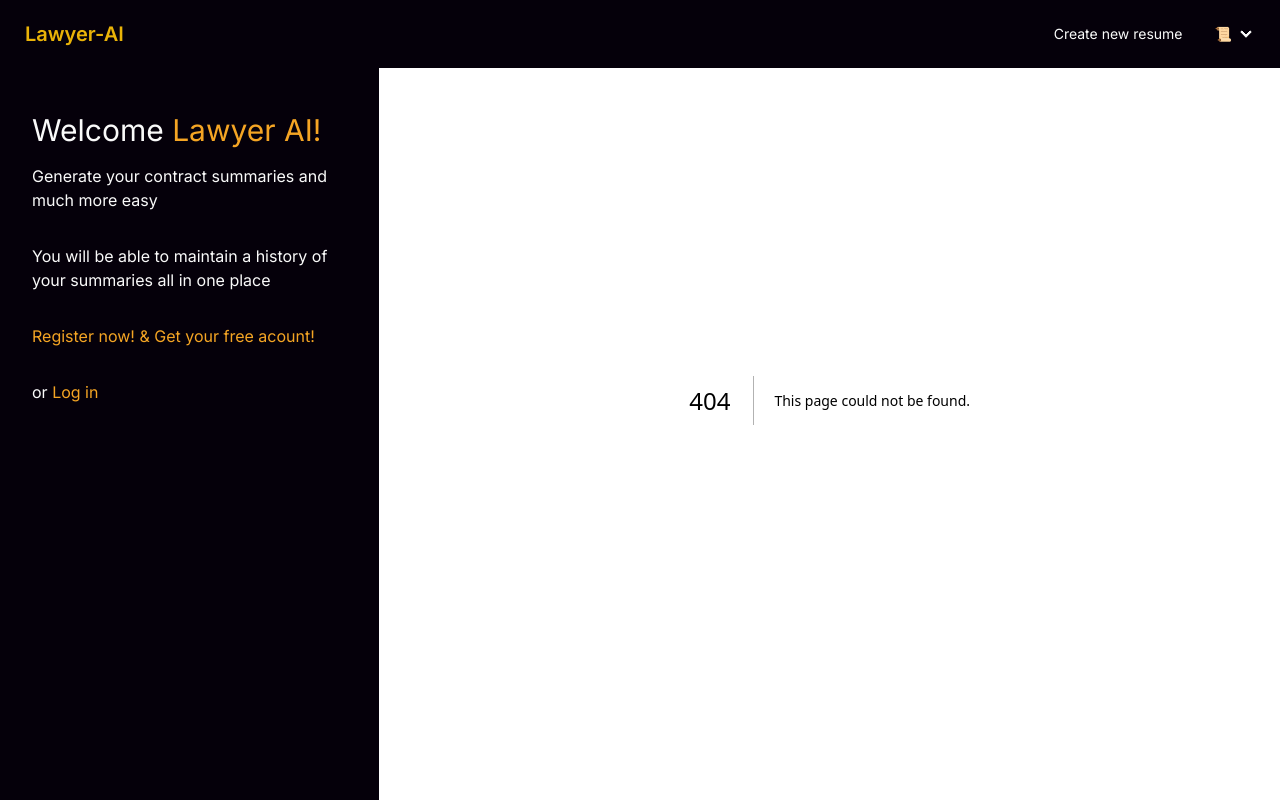
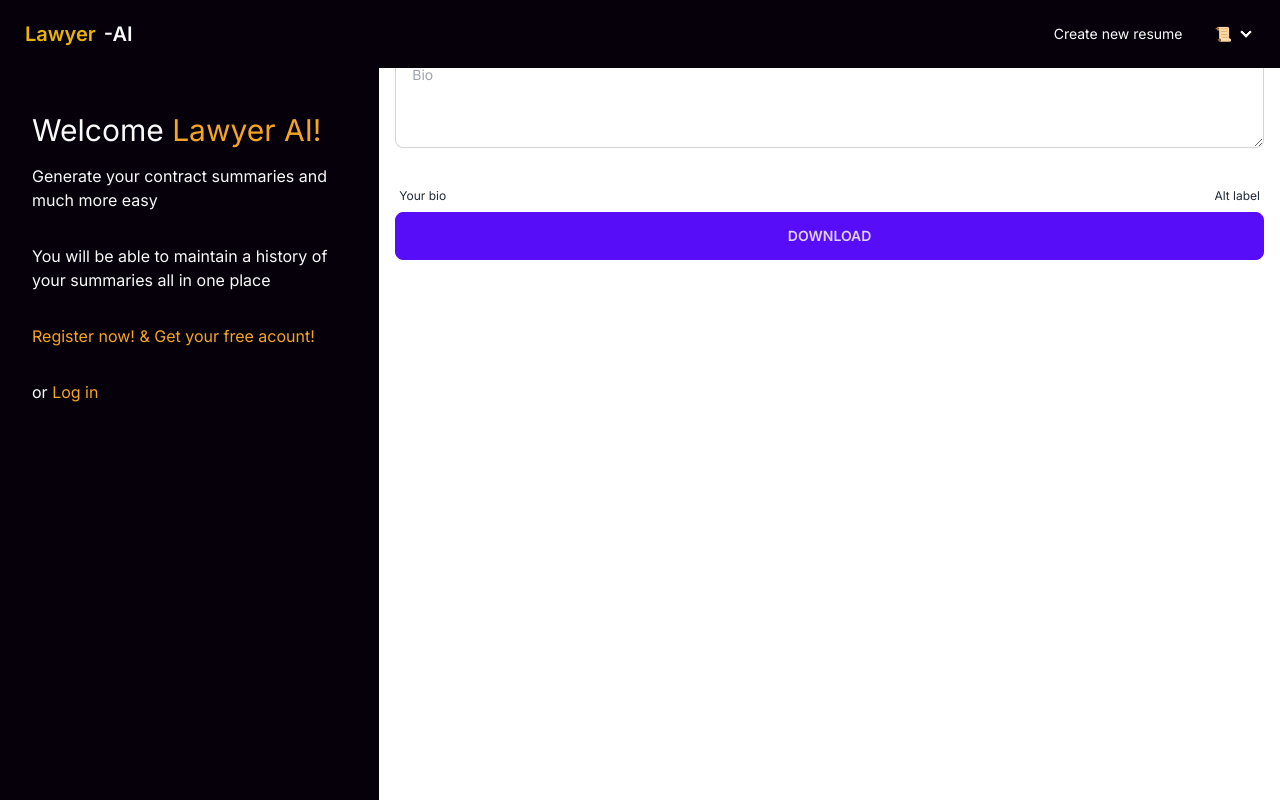
Before and after one commit to Fedreric/Lawyer-AI, a Next.js app: page /documentGenerated in a window 1280 px wide. Before the commit this address had no page. Built offline with nearby package versions, Linux system fonts and the light colour scheme.

Commit message:
Agregue cambios en el Navbar y cree una vista para el documento generado con un text area

```diff
--- a/src/app/components/Navbar.jsx
+++ b/src/app/components/Navbar.jsx
@@ -5,7 +5,7 @@ const Navbar = () => {
     <div className='navbar bg-custom-color-dark text-text-custom-color-white fixed'>
       <div className='flex-1'>
         <a className='btn btn-ghost normal-case text-xl text-yellow-500 '>
-          Lawyer-AI
+          Lawyer<span className="text-text-custom-color-white">-AI</span>
         </a>
       </div>
       <div className='flex-none'>
--- /dev/null
+++ b/src/app/documentGenerated/page.jsx
@@ -0,0 +1,25 @@
+import React from 'react';
+
+const DocumentGenerated = () => {
+  return (
+    <div className=" flex-auto p-4 space-y-8">
+      <div className="form-control">
+        <label className="label">
+          <span className="label-text">Your new resume</span>
+          <span className="label-text-alt">Info from your resume</span>
+        </label>
+        <textarea className="textarea textarea-bordered h-24" placeholder="Bio"></textarea>
+      </div>
+
+      <div className="form-control">
+        <label className="label">
+          <span className="label-text-alt">Your bio</span>
+          <span className="label-text-alt">Alt label</span>
+        </label>
+        <button className="btn btn-primary">Download</button>
+      </div>
+    </div>
+  );
+};
+
+export default DocumentGenerated;
```
